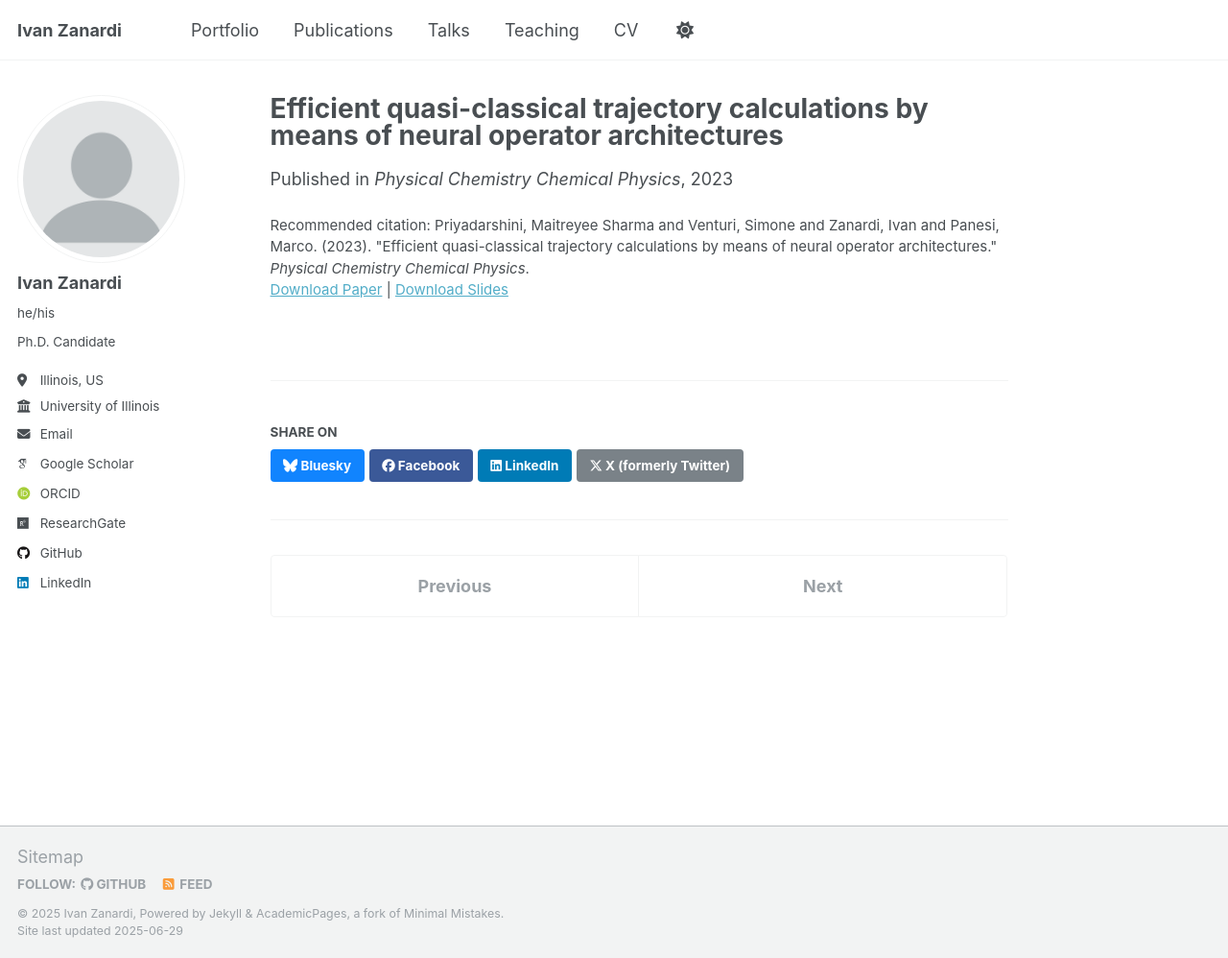
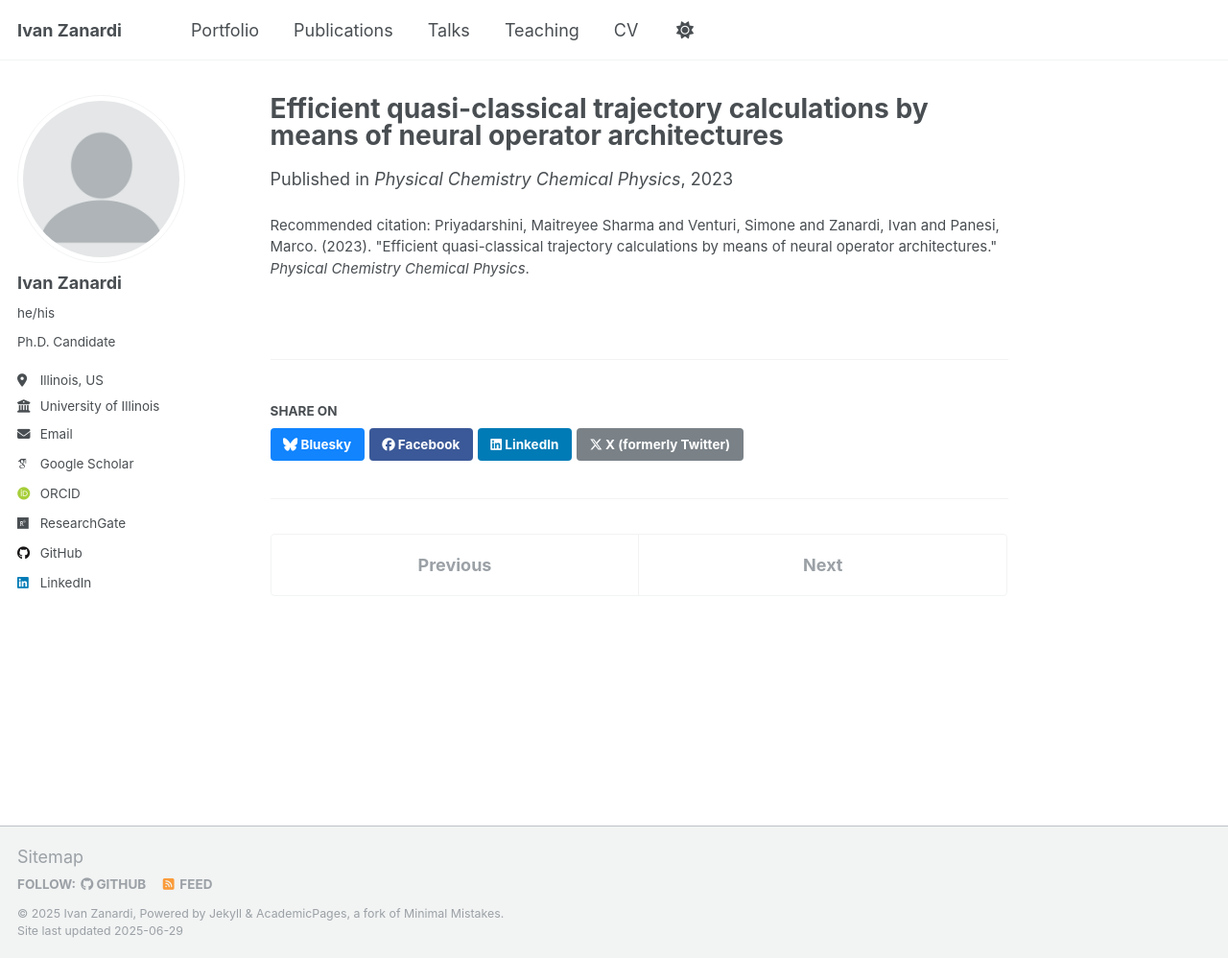
Before and after one commit to ivanZanardi/ivanzanardi.github.io, a Jekyll site: the page built from _publications/2023-01-01-efficient-quasi-classical-trajectory-calculations-by-means-of-neural-operator-architectures.md, in a window 1280 px wide and 998 px high. Shown: the whole window at 96% size. Built offline with Jekyll 4.4.1, drawn with Linux system fonts in a browser that asks for light colours; some web fonts are replaced; a script that is not in the unit is left out; part of the change alters nothing that is shown.

Commit message:
Update 2023-01-01-efficient-quasi-classical-trajectory-calculations-by-means-of-neural-operator-architectures.md

```diff
--- a/_publications/2023-01-01-efficient-quasi-classical-trajectory-calculations-by-means-of-neural-operator-architectures.md
+++ b/_publications/2023-01-01-efficient-quasi-classical-trajectory-calculations-by-means-of-neural-operator-architectures.md
@@ -6,7 +6,5 @@ permalink: /publication/2023-01-01-efficient-quasi-classical-trajectory-calculat
 excerpt: ''
 date: 2023-01-01
 venue: 'Physical Chemistry Chemical Physics'
-slidesurl: 'http://academicpages.github.io/files/efficient-quasi-classical-trajectory-calculations-by-means-of-neural-operator-architectures_slides.pdf'
-paperurl: 'http://academicpages.github.io/files/efficient-quasi-classical-trajectory-calculations-by-means-of-neural-operator-architectures.pdf'
 citation: 'Priyadarshini, Maitreyee Sharma and Venturi, Simone and Zanardi, Ivan and Panesi, Marco. (2023). &quot;Efficient quasi-classical trajectory calculations by means of neural operator architectures.&quot; <i>Physical Chemistry Chemical Physics</i>.'
 ---
```
